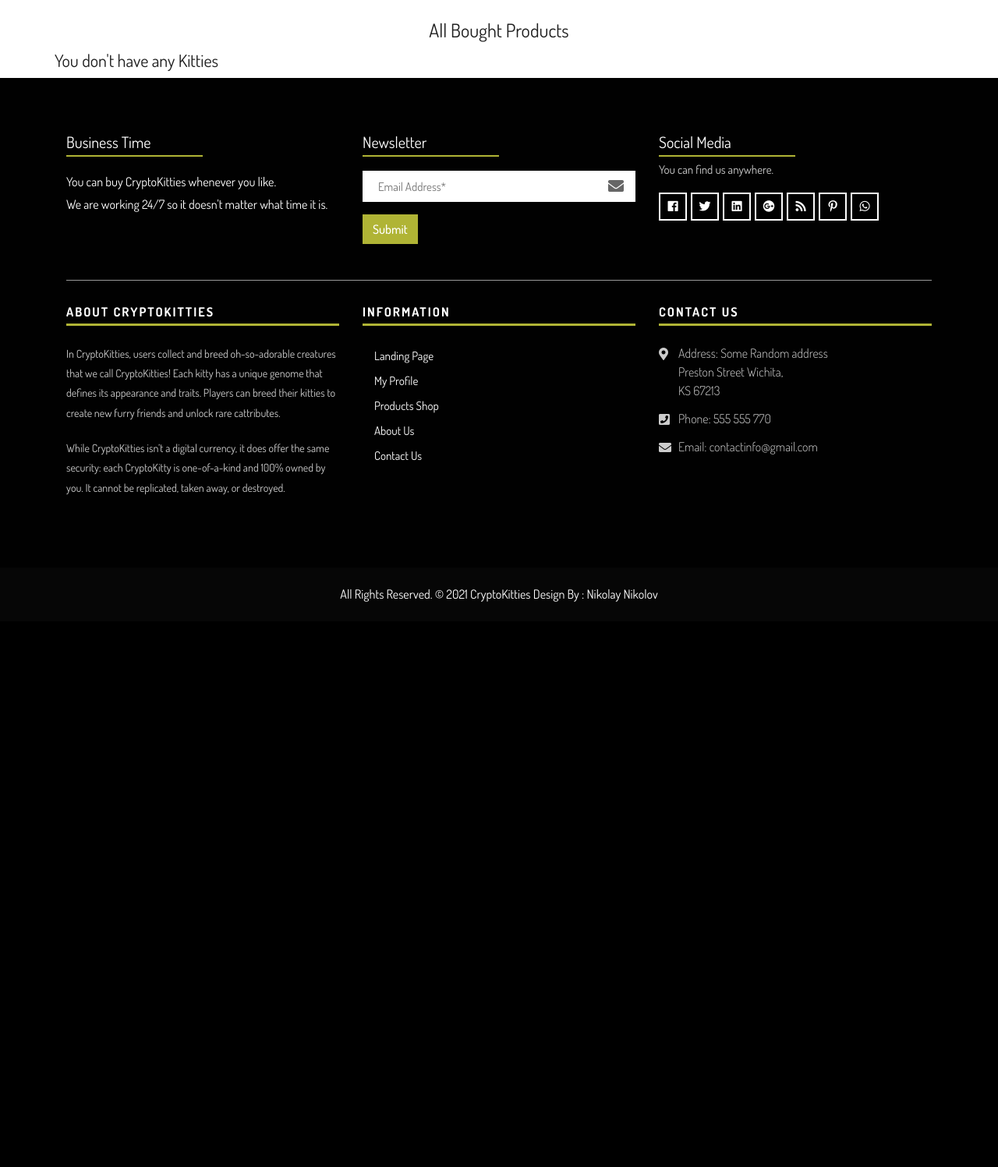
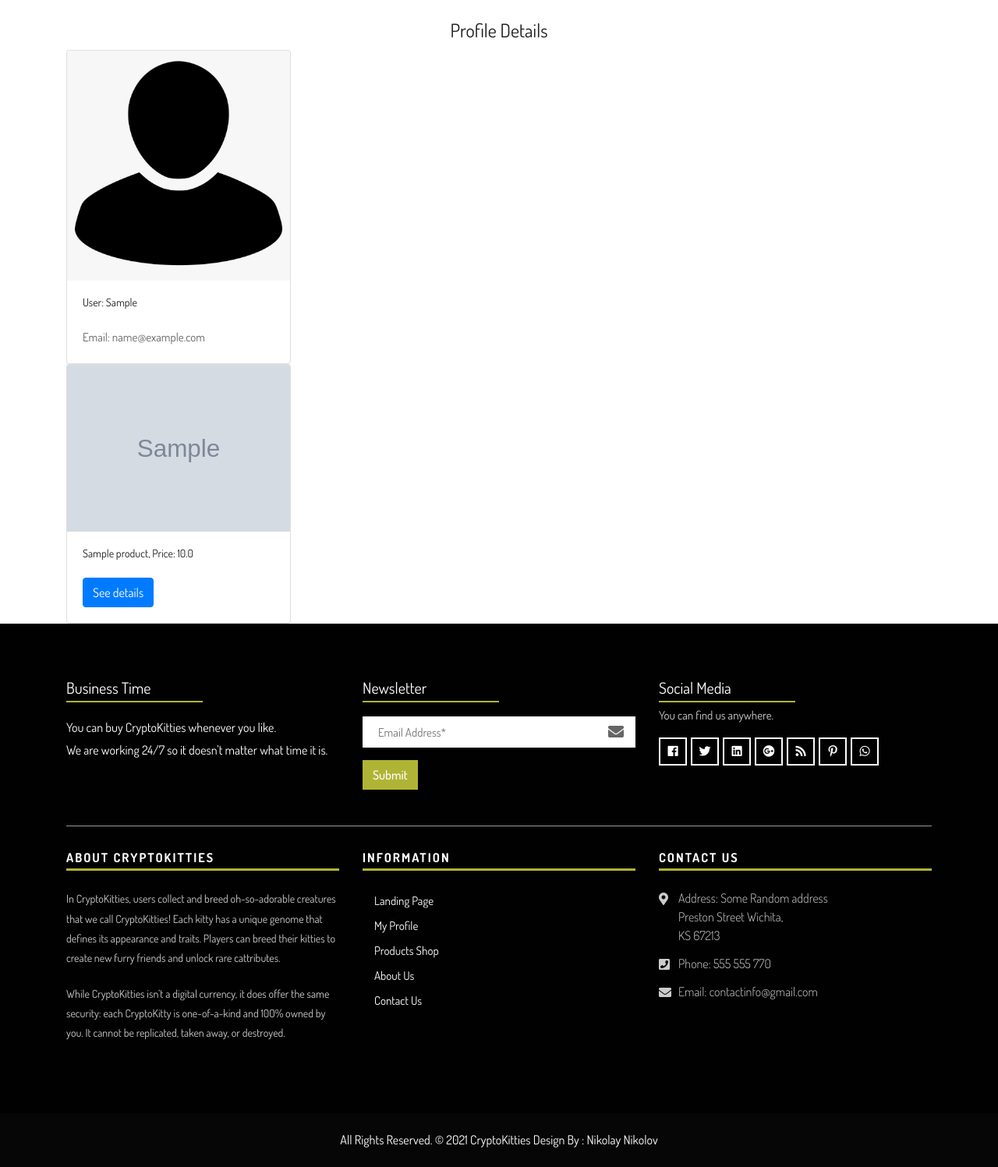
Before and after one commit to nikolaynikolov971/NftShop, a Django app: page /searched_profile/1 in a window 1280 px wide; the page is wider, and only the part inside the window is pictured. Shown: the part 167-1664 px from the top of that part at 78% size. Before the commit the page ends 939 px from the top of that part, so only its background shows below. Run offline with Django 3.2, Linux system fonts and the light colour scheme; a user stored in the database is signed in; tables that the repository leaves empty hold one stand-in row (values such as "Sample post"); grey boxes marked "Sample" are stand-in pictures; some libraries are stand-ins or nearby versions.

Commit message:
update profile details template

```diff
--- a/shop/templates/profiles_details.html
+++ b/shop/templates/profiles_details.html
@@ -106,9 +106,9 @@
                         <ul class="dropdown-menu">
                             <li><a href="{% url 'all_products' %}">Products</a></li>
                             <li><a href="{% url 'cart' %}">Cart</a></li>
-                             {% if request.user.is_authenticated %}
-                            <li><a href="{% url 'check_out' %}">Checkout</a></li>
-                        {% endif %}
+                            {% if request.user.is_authenticated %}
+                                <li><a href="{% url 'check_out' %}">Checkout</a></li>
+                            {% endif %}
                             {% if user.is_authenticated %}
                                 <li><a href="{% url 'my_profile' %}">My Account</a></li>
                             {% else %}
@@ -141,17 +141,29 @@
     </button>
 </nav>
 <div class="container">
-    <h1 class='text-center'>All Bought Products</h1>
+    <h1 class='text-center'>Profile Details</h1>
     <div class="row">
-        {% if products %}
-            {% for product in products %}
+        <div class="col-lg-4">
+            <div class="card" style="width: 18rem;">
+                <img src="{% static 'images/user_photo.png' %}" class="card-img-top" alt="...">
+                <div class="card-body">
+                    <h5 class="card-title">User: {{ profile.first_name }}</h5>
+                    <p class="card-text">Email: {{ profile.user.email }}</p>
+                </div>
+            </div>
+        </div>
+    </div>
+    <div class="row">
+        {% if needed_products %}
+            {% for product in needed_products %}
                 <div class="col-lg-4">
                     <div class="card" style="width: 18rem;">
                         <img src="{{ product.image.url }}" class="card-img-top" alt="...">
                         <div class="card-body">
                             <h5 class="card-title">{{ product.title }}, Price: {{ product.price }}</h5>
                             <p class="card-text">{{ pet.description }}</p>
-                            <a href="{% url 'product_details' product.id %}" class="btn btn-primary">See details</a>
+                            <a href="{% url 'product_details' product.id %}" class="btn btn-primary">See
+                                details</a>
                         </div>
                     </div>
                 </div>
@@ -272,7 +284,7 @@
 <!-- Start copyright  -->
 <div class="footer-copyright">
     <p class="footer-company">All Rights Reserved. &copy; 2021 <a href="#">CryptoKitties</a> Design By : Nikolay Nikolov
-        </p>
+    </p>
 </div>
 <!-- End copyright  -->
 
```
